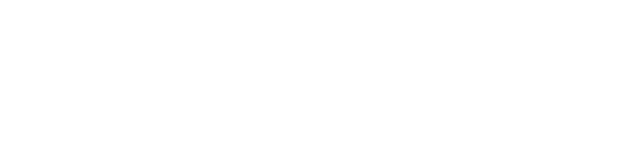
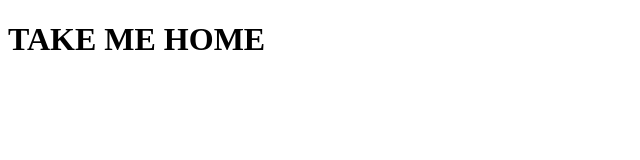
Before and after one commit to MICHAELCARRILLO/take-me-home, a plain HTML site: page index.html in a window 1280 px wide. Shown: the whole page, without its empty margins (0-640 px from the left). Drawn offline with Linux system fonts and the light colour scheme.

Commit message:
build: segunda plantilla html

```diff
--- a/index.html
+++ b/index.html
@@ -7,6 +7,6 @@
     <title>take-me-home-landing-page</title>
 </head>
 <body>
-
+    <h1>TAKE ME HOME</h1>
 </body>
 </html>
```
